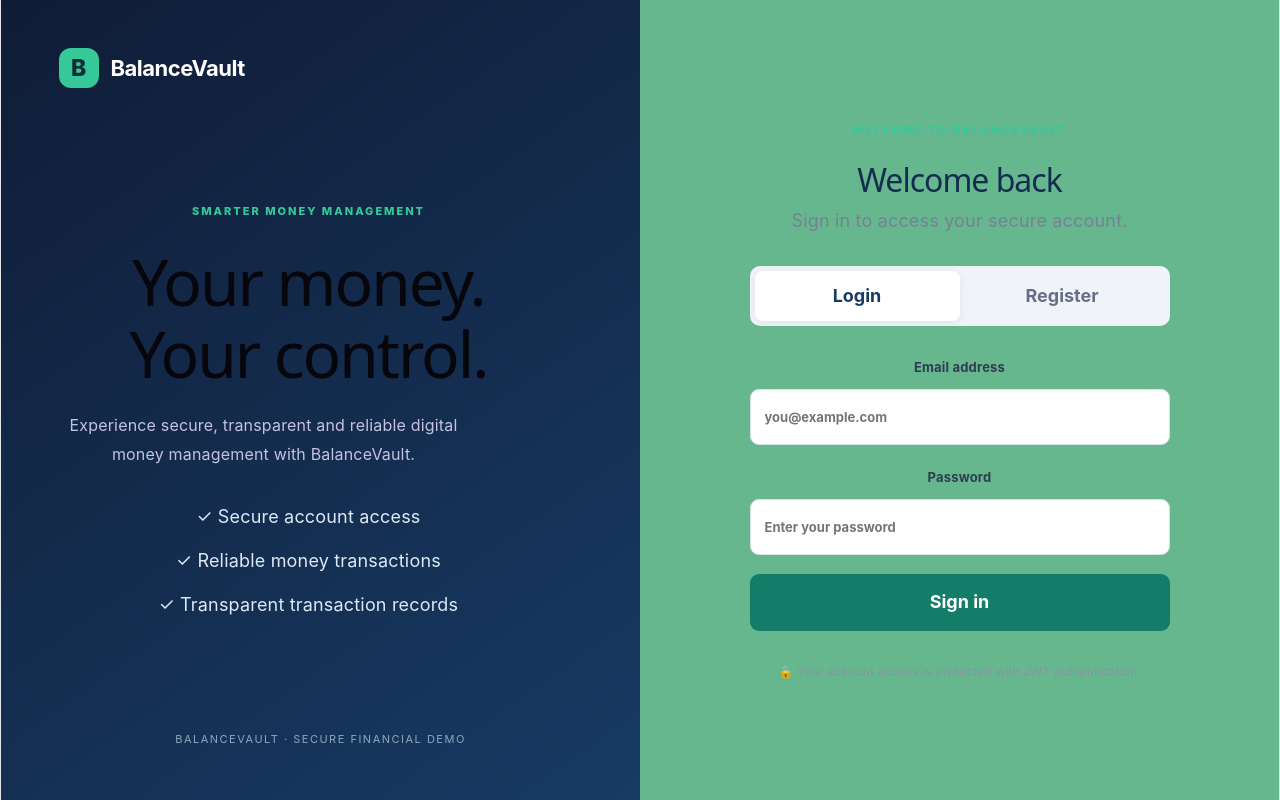
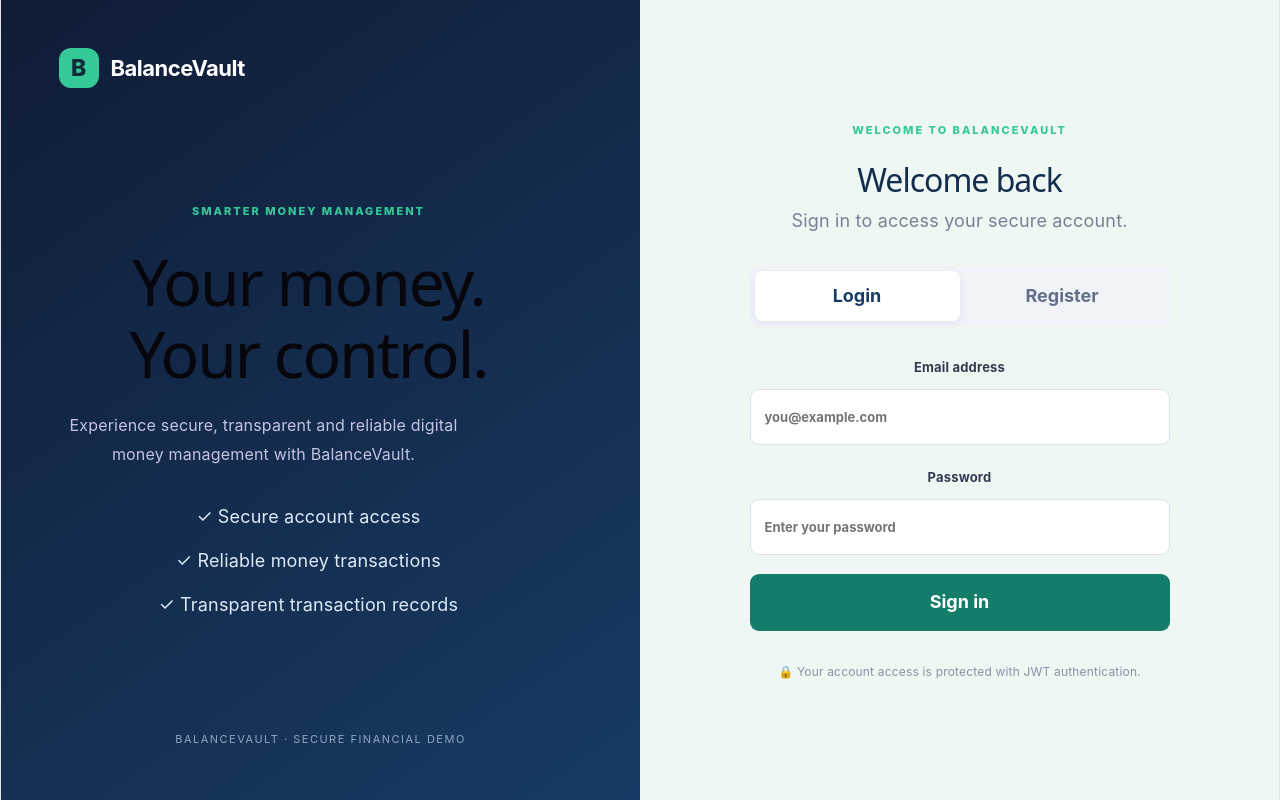
Before and after one commit to vyshnavinamburu26/BalanceVault, a React app in the folder frontend/: page / in a window 1280 px wide. Built offline with nearby package versions, Linux system fonts and the light colour scheme; the HTML template or start-up script is replaced by a standard one.

Commit message:
Change login panel background to white

```diff
--- a/frontend/src/App.css
+++ b/frontend/src/App.css
@@ -100,7 +100,7 @@ input {
   display: grid;
   place-items: center;
   padding: 35px;
-  background: #66b78e;
+  background: #eff7f3;
 }
 
 .auth-box {
```
